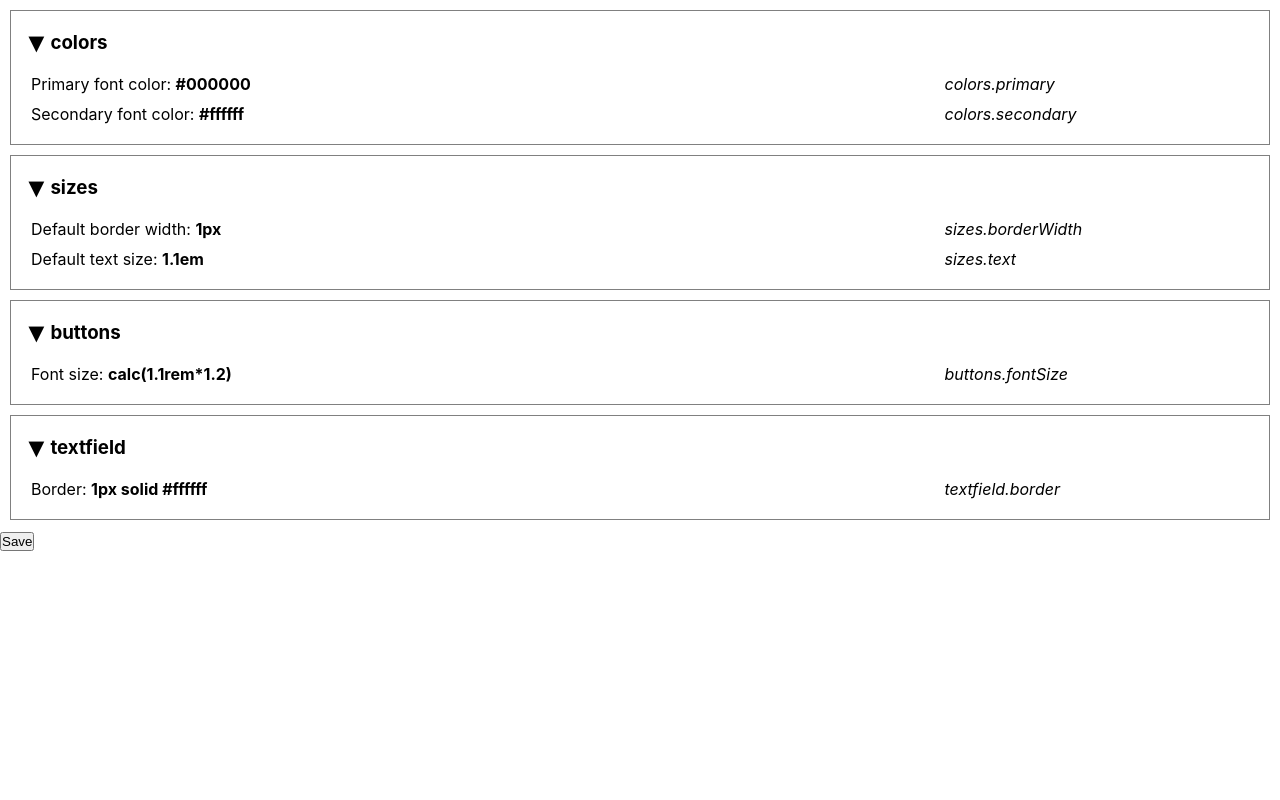
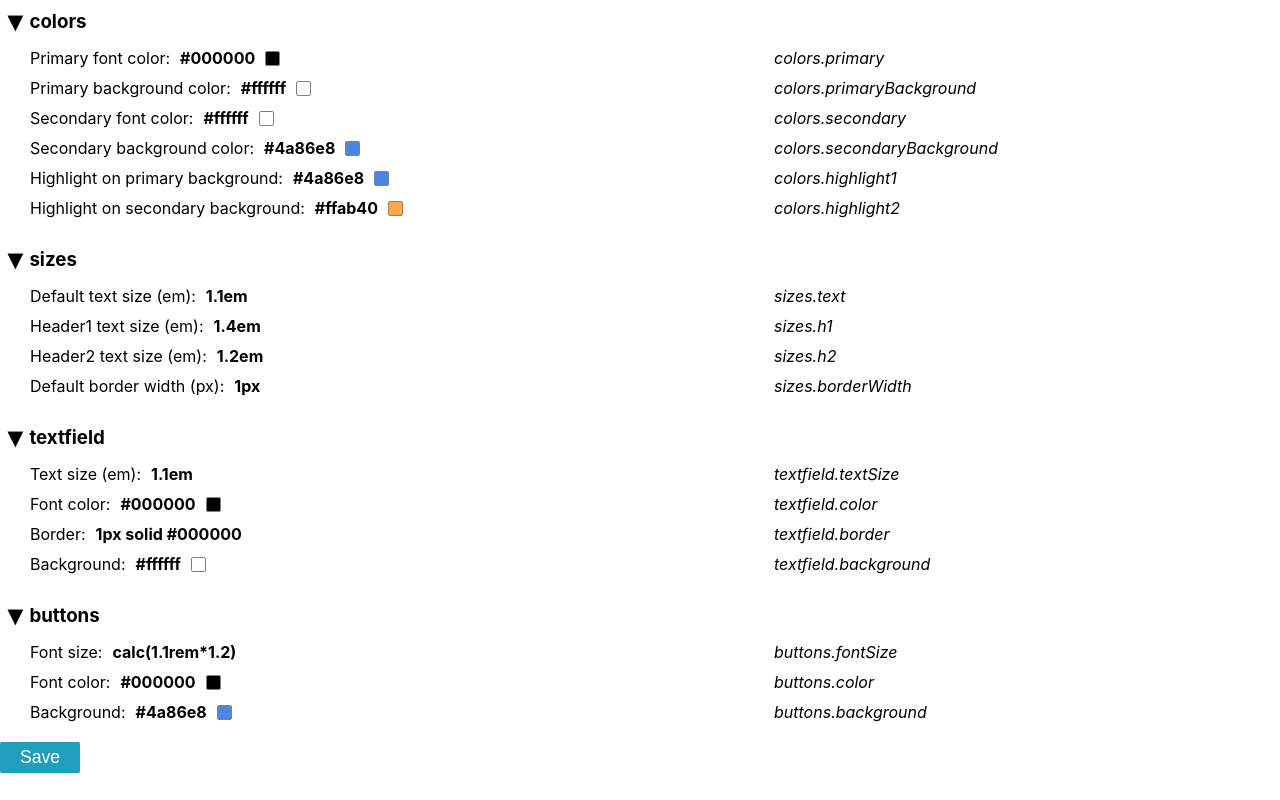
Before and after one commit to encetroc/theme-maker, a React (Create React App) app: page / in a window 1280 px wide. Built offline with nearby package versions, Linux system fonts and the light colour scheme.

Commit message:
added all style fields

```diff
--- a/src/Section/Section.css
+++ b/src/Section/Section.css
@@ -1,7 +1,5 @@
 .section-container {
-  border: 1px solid gray;
-  padding: 10px;
-  margin: 10px;
+  margin-bottom: 10px;
 }
 
 .section-title {
@@ -24,7 +22,7 @@
 }
 
 .section-title.open {
-  padding-bottom: 20px;
+  padding-bottom: 15px;
 }
 
 .section-title.open::before {
@@ -36,6 +34,7 @@
   max-height: 0px;
   opacity: 0;
   transition: 500ms ease;
+  margin-left: 20px;
 }
 
 .section-body.open {
--- a/src/StylePicker/StylePicker.css
+++ b/src/StylePicker/StylePicker.css
@@ -16,6 +16,13 @@
   position: absolute;
   top: 10px;
   right: 10px;
+  background: none;
+  border: none;
+  color: #219ebc;
+}
+
+.close-btn:before {
+  content: "✖";
 }
 
 .style-recap-container {
@@ -26,15 +33,34 @@
 }
 
 .style-recap-container:hover {
-  background: rgb(238, 236, 236);
+  color: #219ebc;
+}
+
+.style-recap-container.open {
+  color: #219ebc;
 }
 
 .style-recap {
+  display: flex;
+  align-items: center;
   flex: 3;
 }
 
+.resolved-style {
+  margin-left: 10px;
+}
+
+.color-preview {
+  display: inline-block;
+  margin-left: 10px;
+  width: 15px;
+  height: 15px;
+  border: 1px solid gray;
+  border-radius: 2px;
+}
+
 .style-var {
-  flex: 1;
+  flex: 2;
 }
 
 .style-editor-form {
@@ -60,7 +86,7 @@
 }
 
 .input {
-  flex: 13;
+  flex: 10;
   display: flex;
   flex-direction: column;
 }
@@ -88,4 +114,8 @@
 
 .form-actions button {
   padding: 5px 20px;
+  background-color: #219ebc;
+  color: white;
+  border: none;
+  border-radius: 2px;
 }
--- a/src/StylePicker/StylePicker.js
+++ b/src/StylePicker/StylePicker.js
@@ -16,7 +16,7 @@ const StylePicker = ({ sectionName, styleName, themeState, themeDispatch }) => {
         pos += myValue.match(validationArray[i].regex).length
         myValue = myValue.replace(validationArray[i].regex, "")
       } else {
-        return [validationArray[i].message, pos]
+        return [validationArray[i].message, pos, validationArray[0].example]
       }
     }
     return ['NO_ERROR', -1]
@@ -78,7 +78,7 @@ const StylePicker = ({ sectionName, styleName, themeState, themeDispatch }) => {
       const noError = errorMessages.find(el => el[0] === 'NO_ERROR')
       if (!noError) {
         errorMessages.forEach(el => {
-          setErrors(previousErrors => [...previousErrors, `> ${el[0]} at position ${el[1]}`])
+          setErrors(previousErrors => [...previousErrors, `> ${el[0]} at position ${el[1]}, example: ${el[2]}`])
         })
         return false
       }
@@ -103,13 +103,21 @@ const StylePicker = ({ sectionName, styleName, themeState, themeDispatch }) => {
 
   return (
     <div data-testid='style-picker' className={'style-editor-container' + (isOpen ? ' open' : '')}>
-      {/* <button onClick={() => setIsOpen(false)} className='close-btn'>X</button> */}
-      <section onClick={() => setIsOpen(prev => !prev)} className='style-recap-container'>
+      {
+        isOpen
+        && <button onClick={() => setIsOpen(false)} className='close-btn'></button>
+      }
+      <section onClick={() => setIsOpen(prev => !prev)} className={'style-recap-container' + (isOpen ? ' open' : '')}>
         <div className='style-recap'>
           <span>{styleData.metadata.description}: </span>
-          <strong data-testid='resolved-style'>
+          <strong className='resolved-style' data-testid='resolved-style'>
             {resolvedStyle}
           </strong>
+          {
+            resolvedStyle
+            && !!resolvedStyle.match(/^#([0-9a-f]{3}){1,2}$/i)
+            && <div className='color-preview' style={{ backgroundColor: resolvedStyle }}></div>
+          }
         </div>
         <i className='style-var'>{sectionName}.{styleName}</i>
       </section>
--- /dev/null
+++ b/src/ThemeEditor/ThemeEditor.css
@@ -0,0 +1,8 @@
+.save-btn {
+  background: #219ebc;
+  border: none;
+  border-radius: 2px;
+  color: white;
+  padding: 5px 20px;
+  font-size: 1.1rem;
+}
--- a/src/ThemeEditor/ThemeEditor.js
+++ b/src/ThemeEditor/ThemeEditor.js
@@ -1,5 +1,6 @@
 import Section from './../Section/Section'
 import React from 'react'
+import './ThemeEditor.css'
 
 const ThemeEditor = ({ themeState, themeDispatch }) => {
   const saveTheme = () => {
@@ -21,7 +22,6 @@ const ThemeEditor = ({ themeState, themeDispatch }) => {
     localStorage.setItem('theme', JSON.stringify(savedTheme))
   }
   return (
-    <>
     <div>
       {Object.entries(themeState).map((el) => {
         return <Section
@@ -30,9 +30,8 @@ const ThemeEditor = ({ themeState, themeDispatch }) => {
           themeState={themeState}
           themeDispatch={themeDispatch} />
       })}
+      <button className='save-btn' data-testid='save-btn' onClick={saveTheme}>Save</button>
     </div>
-      <button data-testid='save-btn' onClick={saveTheme}>Save</button>
-    </>
   );
 }
 
--- a/src/initialThemeObject.js
+++ b/src/initialThemeObject.js
@@ -8,7 +8,21 @@ const initialThemeObject = {
         allowVariables: false,
         validationRegex: [
           [
-            { regex: /^#/, message: "Color can start with #" },
+            { regex: /^#/, message: "Color can start with #", example: '#123aef' },
+            { regex: /^(?:[0-9a-f]{3}){1,2}$/i, message: "Color can be in HEX" }
+          ]
+        ]
+      }
+    },
+    primaryBackground: {
+      styleValue: '#ffffff',
+      styleValueResolved: '#ffffff',
+      metadata: {
+        description: 'Primary background color',
+        allowVariables: false,
+        validationRegex: [
+          [
+            { regex: /^#/, message: "Color can start with #", example: '#123aef' },
             { regex: /^(?:[0-9a-f]{3}){1,2}$/i, message: "Color can be in HEX" }
           ]
         ]
@@ -22,7 +36,49 @@ const initialThemeObject = {
         allowVariables: false,
         validationRegex: [
           [
-            { regex: /^#/, message: "Color can start with #" },
+            { regex: /^#/, message: "Color can start with #", example: '#123aef' },
+            { regex: /^(?:[0-9a-f]{3}){1,2}$/i, message: "Color can be in HEX" }
+          ]
+        ]
+      }
+    },
+    secondaryBackground: {
+      styleValue: '#4a86e8',
+      styleValueResolved: '#4a86e8',
+      metadata: {
+        description: 'Secondary background color',
+        allowVariables: false,
+        validationRegex: [
+          [
+            { regex: /^#/, message: "Color can start with #", example: '#123aef' },
+            { regex: /^(?:[0-9a-f]{3}){1,2}$/i, message: "Color can be in HEX" }
+          ]
+        ]
+      }
+    },
+    highlight1: {
+      styleValue: '#4a86e8',
+      styleValueResolved: '#4a86e8',
+      metadata: {
+        description: 'Highlight on primary background',
+        allowVariables: false,
+        validationRegex: [
+          [
+            { regex: /^#/, message: "Color can start with #", example: '#123aef' },
+            { regex: /^(?:[0-9a-f]{3}){1,2}$/i, message: "Color can be in HEX" }
+          ]
+        ]
+      }
+    },
+    highlight2: {
+      styleValue: '#ffab40',
+      styleValueResolved: '#ffab40',
+      metadata: {
+        description: 'Highlight on secondary background',
+        allowVariables: false,
+        validationRegex: [
+          [
+            { regex: /^#/, message: "Color can start with #", example: '#123aef' },
             { regex: /^(?:[0-9a-f]{3}){1,2}$/i, message: "Color can be in HEX" }
           ]
         ]
@@ -30,30 +86,133 @@ const initialThemeObject = {
     }
   },
   sizes: {
+    text: {
+      styleValue: '1.1em',
+      styleValueResolved: '1.1em',
+      metadata: {
+        description: 'Default text size (em)',
+        allowVariables: false,
+        validationRegex: [
+          [
+            { regex: /^(\d*\.\d+|\d+)/, message: "Text size can start with a decimal number", example: '1.1em' },
+            { regex: /^em$/, message: "Text size can end with em unit" }
+          ]
+        ]
+      }
+    },
+    h1: {
+      styleValue: '1.4em',
+      styleValueResolved: '1.4em',
+      metadata: {
+        description: 'Header1 text size (em)',
+        allowVariables: false,
+        validationRegex: [
+          [
+            { regex: /^(\d*\.\d+|\d+)/, message: "h1 size can start with a decimal number", example: '1.1em' },
+            { regex: /^em$/, message: "h1 size can end with em unit" }
+          ]
+        ]
+      }
+    },
+    h2: {
+      styleValue: '1.2em',
+      styleValueResolved: '1.2em',
+      metadata: {
+        description: 'Header2 text size (em)',
+        allowVariables: false,
+        validationRegex: [
+          [
+            { regex: /^(\d*\.\d+|\d+)/, message: "h2 size can start with a decimal number", example: '1.1em' },
+            { regex: /^em$/, message: "h2 size can end with em unit" }
+          ]
+        ]
+      }
+    },
     borderWidth: {
       styleValue: '1px',
       styleValueResolved: '1px',
       metadata: {
-        description: 'Default border width',
+        description: 'Default border width (px)',
         allowVariables: false,
         validationRegex: [
           [
-            { regex: /^(\d*\.\d+|\d+)/, message: "Border size can start with a decimal number" },
-            { regex: /^px$/, message: "Border size can end with px unit" }
+            { regex: /^(\d*\.\d+|\d+)/, message: "Border width size can start with a decimal number", example: '1.1px' },
+            { regex: /^px$/, message: "Border width size can end with px unit" }
+          ]
+        ]
+      }
+    }
+  },
+  textfield: {
+    textSize: {
+      styleValue: '1.1em',
+      styleValueResolved: '1.1em',
+      metadata: {
+        description: 'Text size (em)',
+        allowVariables: true,
+        validationRegex: [
+          [
+            { regex: /^(\d*\.\d+|\d+)/, message: "Text size can start with a decimal number", example: '1.1em' },
+            { regex: /^em$/, message: "Text size can end with em unit" }
+          ],
+          [
+            { regex: /^calc\(/, message: "Text size can start with 'calc('", example: 'calc(1.1em*2)' },
+            { regex: /^(\s+)?/, message: "" },
+            { regex: /^(\d*\.\d+|\d+)/, message: "Text size can have a decimal number after calc(" },
+            { regex: /^em/, message: "Text size can have em as units" },
+            { regex: /^(\s+)?/, message: "" },
+            { regex: /^(\*|\/)/, message: "Text size can * or / operation after the size unit" },
+            { regex: /^(\s+)?/, message: "" },
+            { regex: /^(\d*\.\d+|\d+)/, message: "Text size can have a decimal number after * or / operation" },
+            { regex: /^(\s+)?/, message: "" },
+            { regex: /^\)$/, message: "Text size can end with ')'" }
           ]
         ]
       }
     },
-    text: {
-      styleValue: '1.1em',
-      styleValueResolved: '1.1rem',
+    color: {
+      styleValue: '#000000',
+      styleValueResolved: '#000000',
       metadata: {
-        description: 'Default text size',
+        description: 'Font color',
+        allowVariables: true,
+        validationRegex: [
+          [
+            { regex: /^#/, message: "Color can start with #", example: '#123aef' },
+            { regex: /^(?:[0-9a-f]{3}){1,2}$/i, message: "Color can be in HEX" }
+          ]
+        ]
+      }
+    },
+    border: {
+      styleValue: '1px solid #000000',
+      styleValueResolved: '1px solid #000000',
+      metadata: {
+        description: 'Border',
+        allowVariables: true,
+        validationRegex: [
+          [
+            { regex: /^(\d*\.\d+|\d+)/, message: "Border can start with a decimal number", example: '1px solid #000000' },
+            { regex: /^px/, message: "Border size can be in px" },
+            { regex: /^\s+/, message: "Must have a space after px" },
+            { regex: /^(solid|dashed)/, message: "Border style can be solid or dashed" },
+            { regex: /^\s+/, message: "Must have a space after border style" },
+            { regex: /^#/, message: "Border color can start with #" },
+            { regex: /^(?:[0-9a-f]{3}){1,2}$/i, message: "Border color can be in HEX" }
+          ]
+        ]
+      }
+    },
+    background: {
+      styleValue: '#ffffff',
+      styleValueResolved: '#ffffff',
+      metadata: {
+        description: 'Background',
         allowVariables: false,
         validationRegex: [
           [
-            { regex: /^(\d*\.\d+|\d+)/, message: "Text size can start with a decimal number" },
-            { regex: /^em$/, message: "text size can end with em unit" }
+            { regex: /^#/, message: "Color can start with #", example: '#123aef' },
+            { regex: /^(?:[0-9a-f]{3}){1,2}$/i, message: "Color can be in HEX" }
           ]
         ]
       }
@@ -68,11 +227,11 @@ const initialThemeObject = {
         allowVariables: true,
         validationRegex: [
           [
-            { regex: /^(\d*\.\d+|\d+)/, message: "Button font size can start with a decimal number" },
+            { regex: /^(\d*\.\d+|\d+)/, message: "Button font size can start with a decimal number", example: '1.2rem or 1.1px' },
             { regex: /^(em|px|rem)$/, message: "Button font size can end with em, px or rem units" }
           ],
           [
-            { regex: /^calc\(/, message: "Button font size can start with 'calc('" },
+            { regex: /^calc\(/, message: "Button font size can start with 'calc('", example: 'calc(1.1rem*2)' },
             { regex: /^(\s+)?/, message: "" },
             { regex: /^(\d*\.\d+|\d+)/, message: "Button font size can have a decimal number after calc(" },
             { regex: /^(em|px|rem)/, message: "Button font size can have em, px or rem as units" },
@@ -85,24 +244,31 @@ const initialThemeObject = {
           ]
         ]
       }
-    }
-  },
-  textfield: {
-    border: {
-      styleValue: '{sizes.borderWidth} solid {colors.secondary}',
-      styleValueResolved: '1px solid #000000',
+    },
+    color: {
+      styleValue: '#000000',
+      styleValueResolved: '#000000',
       metadata: {
-        description: 'Border',
+        description: 'Font color',
         allowVariables: true,
         validationRegex: [
           [
-            { regex: /^(\d*\.\d+|\d+)/, message: "Border can start with a decimal number" },
-            { regex: /^px/, message: "Border size can be in px" },
-            { regex: /^\s+/, message: "Must have a space after px" },
-            { regex: /^(solid|dashed)/, message: "Border style can be solid or dashed" },
-            { regex: /^\s+/, message: "Must have a space after border style" },
-            { regex: /^#/, message: "Border color can start with #" },
-            { regex: /^(?:[0-9a-f]{3}){1,2}$/i, message: "Border color can be in HEX" }
+            { regex: /^#/, message: "Color can start with #", example: '#123aef' },
+            { regex: /^(?:[0-9a-f]{3}){1,2}$/i, message: "Color can be in HEX" }
+          ]
+        ]
+      }
+    },
+    background: {
+      styleValue: '#4a86e8',
+      styleValueResolved: '#4a86e8',
+      metadata: {
+        description: 'Background',
+        allowVariables: true,
+        validationRegex: [
+          [
+            { regex: /^#/, message: "Color can start with #", example: '#123aef' },
+            { regex: /^(?:[0-9a-f]{3}){1,2}$/i, message: "Color can be in HEX" }
           ]
         ]
       }
```
Also changed, not shown: 1 other file (tests, documents, lock files or other folders). Lines whose indentation alone changed are shown as unchanged.
